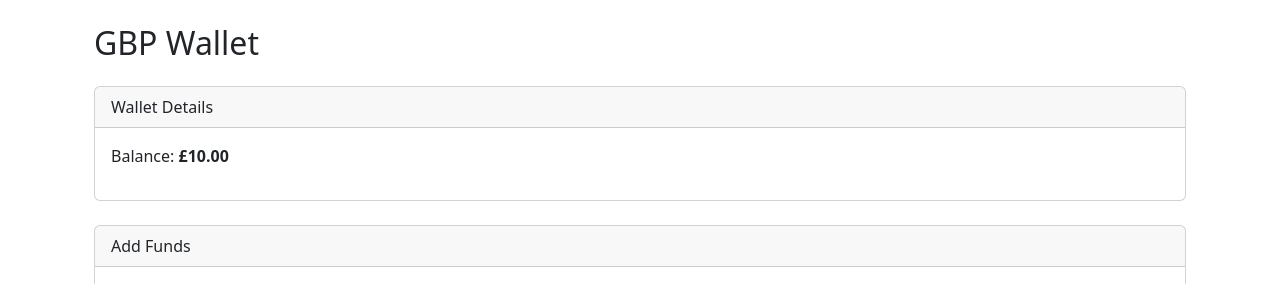
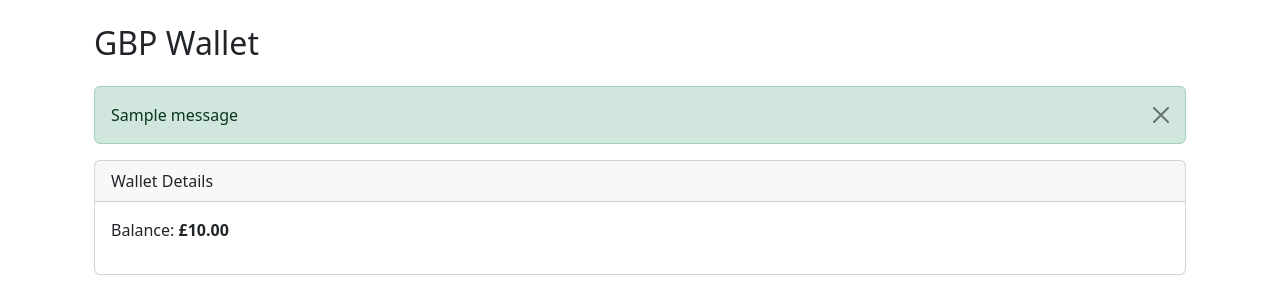
Before and after one commit to leon-biju/trading-simulator, a Django app: page /wallets/GBP/ in a window 1280 px wide. Shown: the part 56-340 px from the top of the page. Run offline with Django 5.2, Linux system fonts and the light colour scheme; a user stored in the database is signed in; tables that the repository leaves empty hold one stand-in row (values such as "Sample post"); one stand-in notice (Sample message) is shown.

Commit message:
show server-side rejected transaction errors

```diff
--- a/apps/wallets/templates/wallets/wallet_detail.html
+++ b/apps/wallets/templates/wallets/wallet_detail.html
@@ -6,6 +6,15 @@
 {% block content %}
 <div class="container">
     <h2 class="mb-4">{{ wallet.get_currency_display }} Wallet</h2>
+
+    {% if messages %}
+        {% for message in messages %}
+            <div class="alert alert-{% if message.tags == 'error' %}danger{% else %}{{ message.tags }}{% endif %} alert-dismissible fade show" role="alert">
+                {{ message }}
+                <button type="button" class="btn-close" data-bs-dismiss="alert" aria-label="Close"></button>
+            </div>
+        {% endfor %}
+    {% endif %}
 
     <div class="card mb-4">
         <div class="card-header">
--- a/apps/wallets/views.py
+++ b/apps/wallets/views.py
@@ -1,9 +1,24 @@
 from django.shortcuts import render, get_object_or_404, redirect
 from django.contrib.auth.decorators import login_required
+from django.contrib import messages
 from .models import Wallet
 from .forms import AddFundsForm
 from .services import perform_fx_transfer, DUMMY_FX_RATES
 import json
+
+ERROR_MESSAGES = {
+    'ZERO_AMOUNT_TRANSACTION': 'Transaction amount cannot be zero.',
+    'INSUFFICIENT_FUNDS': 'Insufficient funds in your wallet.',
+    'INSUFFICIENT_FUNDS_IN_FROM_WALLET': 'Insufficient funds in the source wallet for this transfer.',
+    'WALLET_DOES_NOT_EXIST': 'The specified wallet does not exist.',
+    'SAME_WALLET_TRANSFER': 'Cannot transfer funds to the same wallet.',
+    'UNSUPPORTED_CURRENCY': 'One or more currencies are not supported.',
+    'UNSUPPORTED_CURRENCY_FOR_FX': 'Exchange rate not available for the selected currencies.',
+    'SPECIFY_EITHER_FROM_OR_TO_AMOUNT': 'Invalid transfer parameters. Please try again.',
+    'INVALID_FROM_AMOUNT': 'The transfer amount must be greater than zero.',
+    'INVALID_TO_AMOUNT': 'The transfer amount must be greater than zero.',
+}
+
 
 @login_required
 def wallet_detail(request, currency):
@@ -25,12 +40,18 @@ def wallet_detail(request, currency):
             )
 
             if error:
-                # TODO: Handle error display on frontend
-                print(f"ERROR for user {request.user.id}: {error}")
-                pass
+                error_message = ERROR_MESSAGES.get(error, 'An unknown error occurred.')
+                messages.error(request, error_message)
+            else:
+                messages.success(request, f'Successfully added {wallet.symbol}{to_amount} to your {wallet.currency} wallet.')
+
             return redirect('wallets:wallet_detail', currency=wallet.currency)
-    else:
+        else:
+            messages.error(request, 'There was an error with your submission. Please check the form and try again.')
+    else: # GET requests
         form = AddFundsForm()
+
+
 
     serializable_fx_rates = {k: str(v) for k, v in DUMMY_FX_RATES.items()}
 
```
